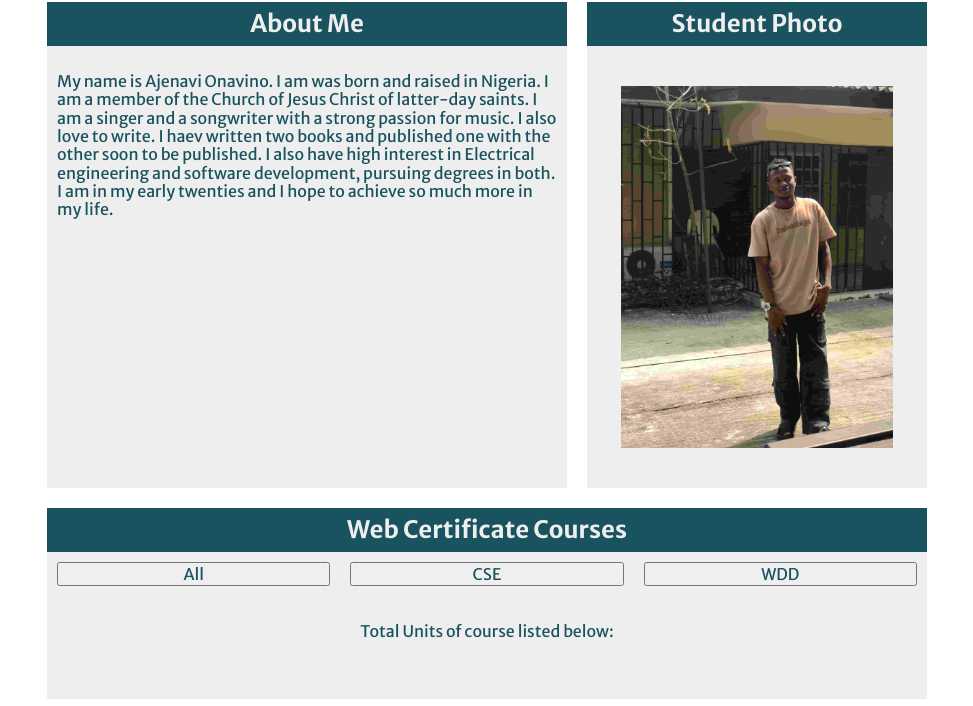
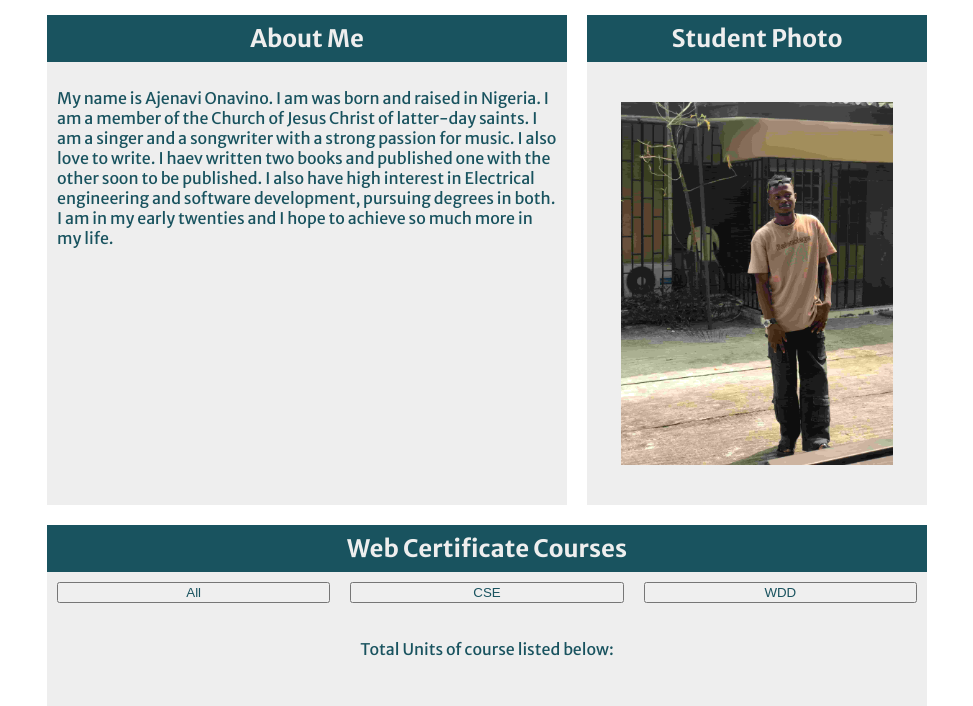
Before and after one commit to vinojenavs/wdd231, a plain HTML site: page index.html in a window 1280 px wide. Shown: the part 170-876 px from the top of the page, without its empty margins (153-1126 px from the left). Drawn offline with nearby package versions, Linux system fonts and the light colour scheme.

Commit message:
correction2

```diff
--- a/index.html
+++ b/index.html
@@ -7,7 +7,6 @@
     <meta name="description" content="WDD231 course home page for Ajenavi Onavino with holder background information and courses completed">
     <meta name="author" content="Ajenavi Onavino">
     <title>WDD231 Course home page</title>
-    <link rel="stylesheet" href="styles/normalize.css">
     <link rel="stylesheet" href="styles/base.css">
     <link rel="stylesheet" href="styles/larger.css">
     <script src="scripts/navigtion.js" defer></script>
--- a/styles/base.css
+++ b/styles/base.css
@@ -10,8 +10,6 @@
 
 body {
   font-family: "Merriweather Sans", sans-serif;
-  font-optical-sizing: auto;
-  font-style: normal;
 }
 
 /********** SITE HEADER ***********/
```
